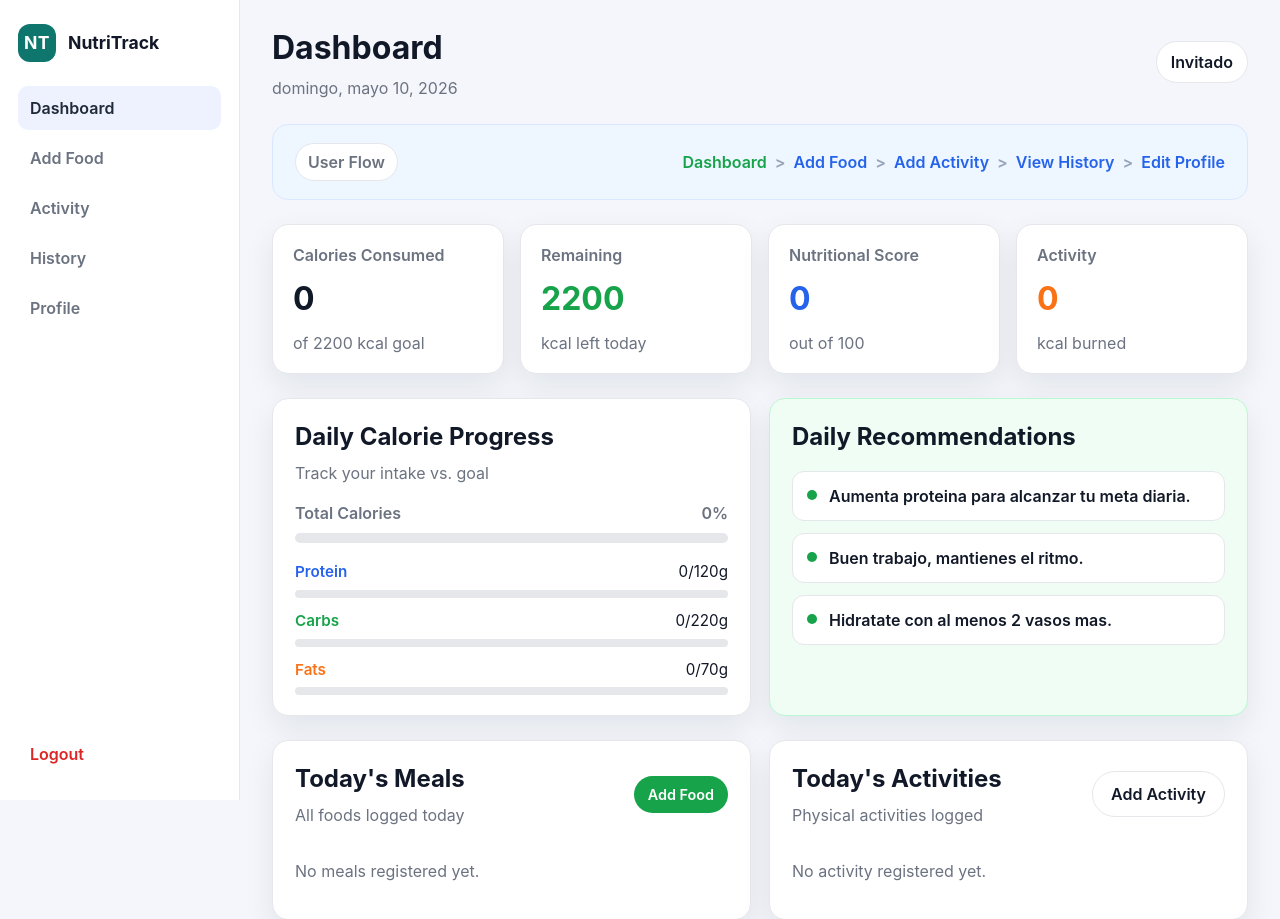
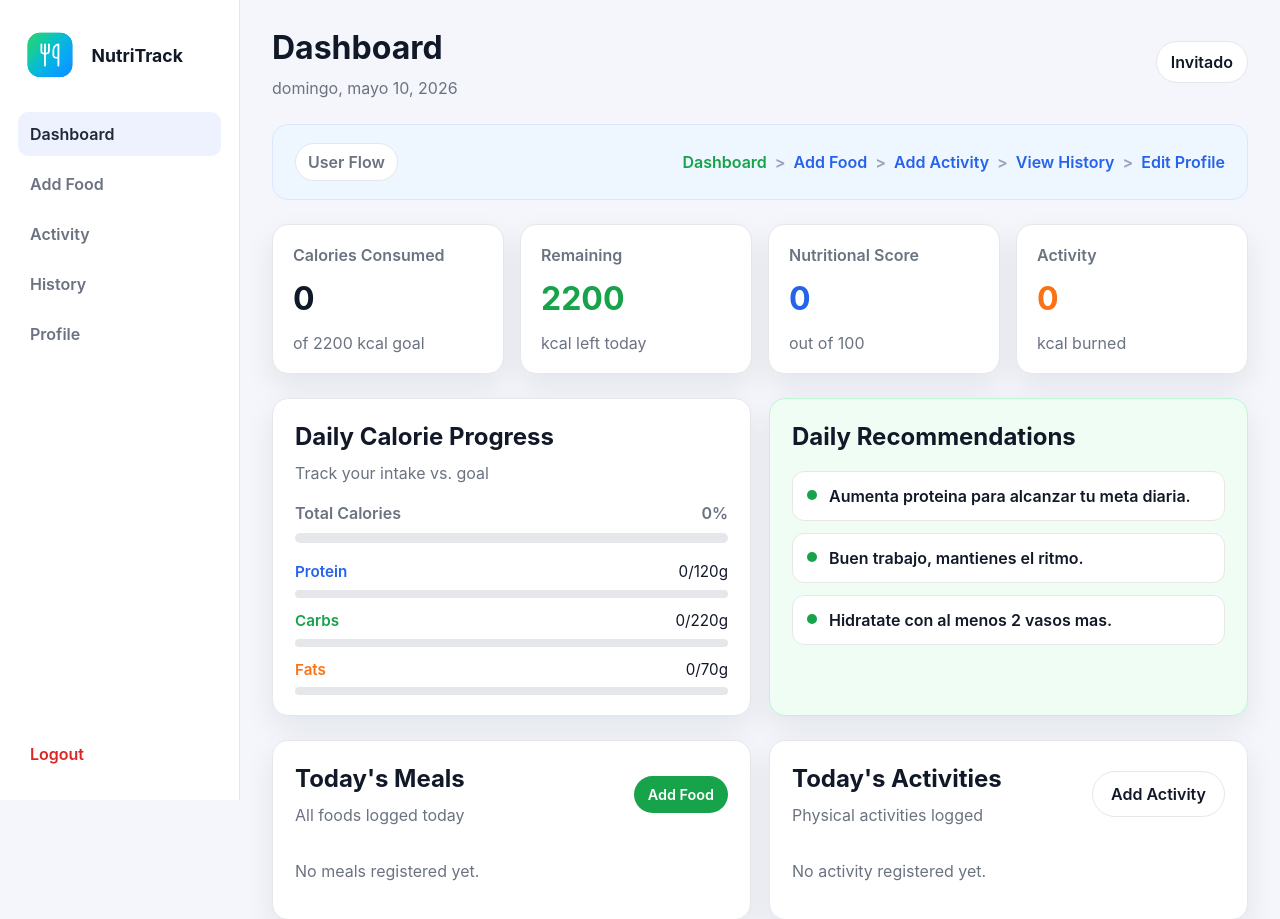
Before and after one commit to amahcan562-ies/Proyecto, a Django app: page / in a window 1280 px wide. Shown: the top 919 px of the page. Run offline with Django 5.2, Linux system fonts and the light colour scheme.

Commit message:
feature: añado logo de la web

```diff
--- a/static/css/base.css
+++ b/static/css/base.css
@@ -57,9 +57,15 @@ a {
 .brand {
   display: flex;
   align-items: center;
-  gap: 12px;
+  gap: 0.6rem;
   font-weight: 700;
   font-size: 1.1rem;
+}
+
+.brand-logo {
+  width: 64px;
+  height: 64px;
+  object-fit: contain;
 }
 
 .brand-badge {
--- a/templates/base.html
+++ b/templates/base.html
@@ -11,7 +11,7 @@
     <aside class="sidebar" id="sidebar">
       <div class="sidebar-header">
         <a class="brand" href="{% url 'core:dashboard' %}">
-          <span class="brand-badge">NT</span>
+          <img src="{% static 'img/Logo_NutriTrack.png' %}" alt="NutriTrack" class="brand-logo">
           <span class="brand-text">NutriTrack</span>
         </a>
       </div>
```
Also changed, not shown: static/img/Logo_NutriTrack.png (added).
